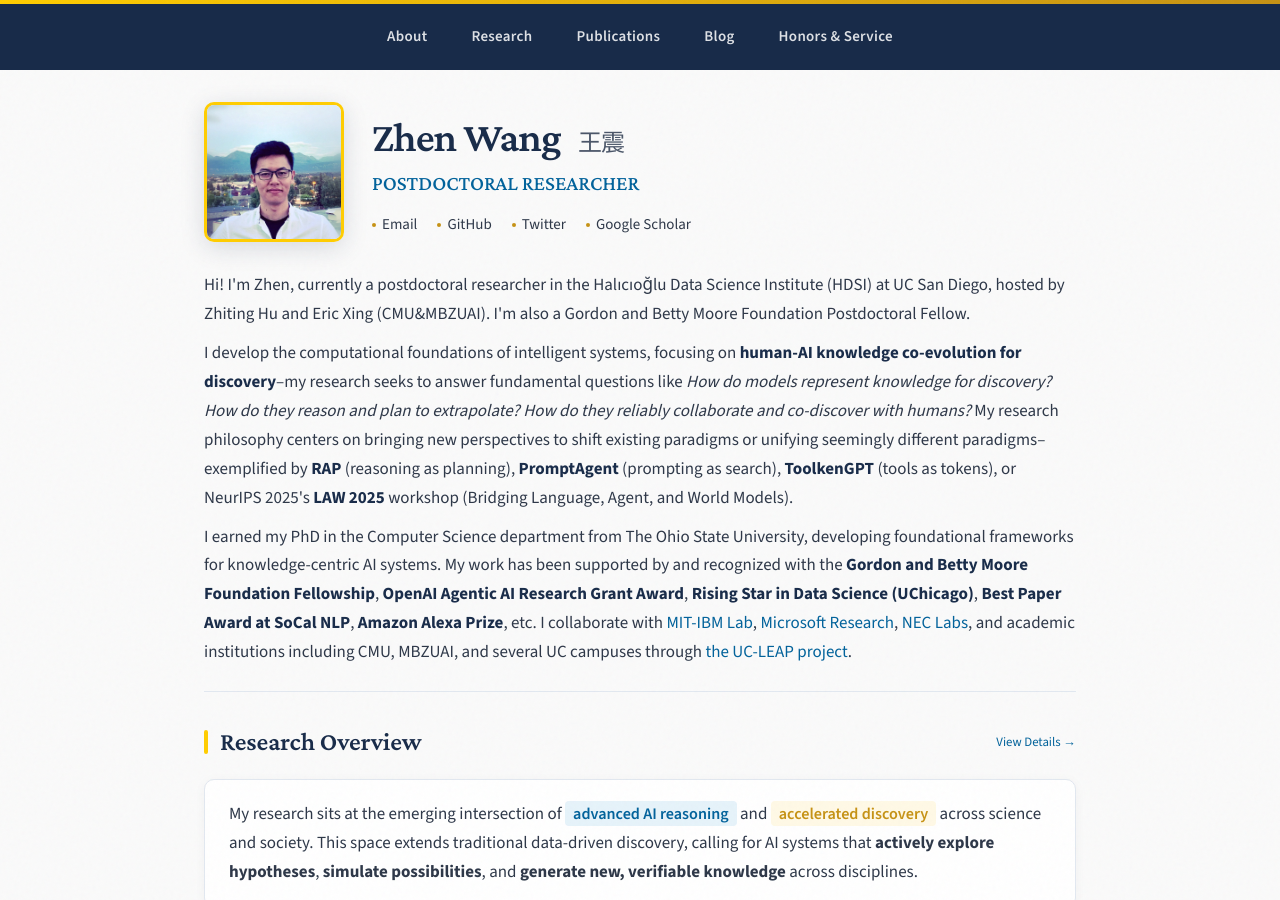
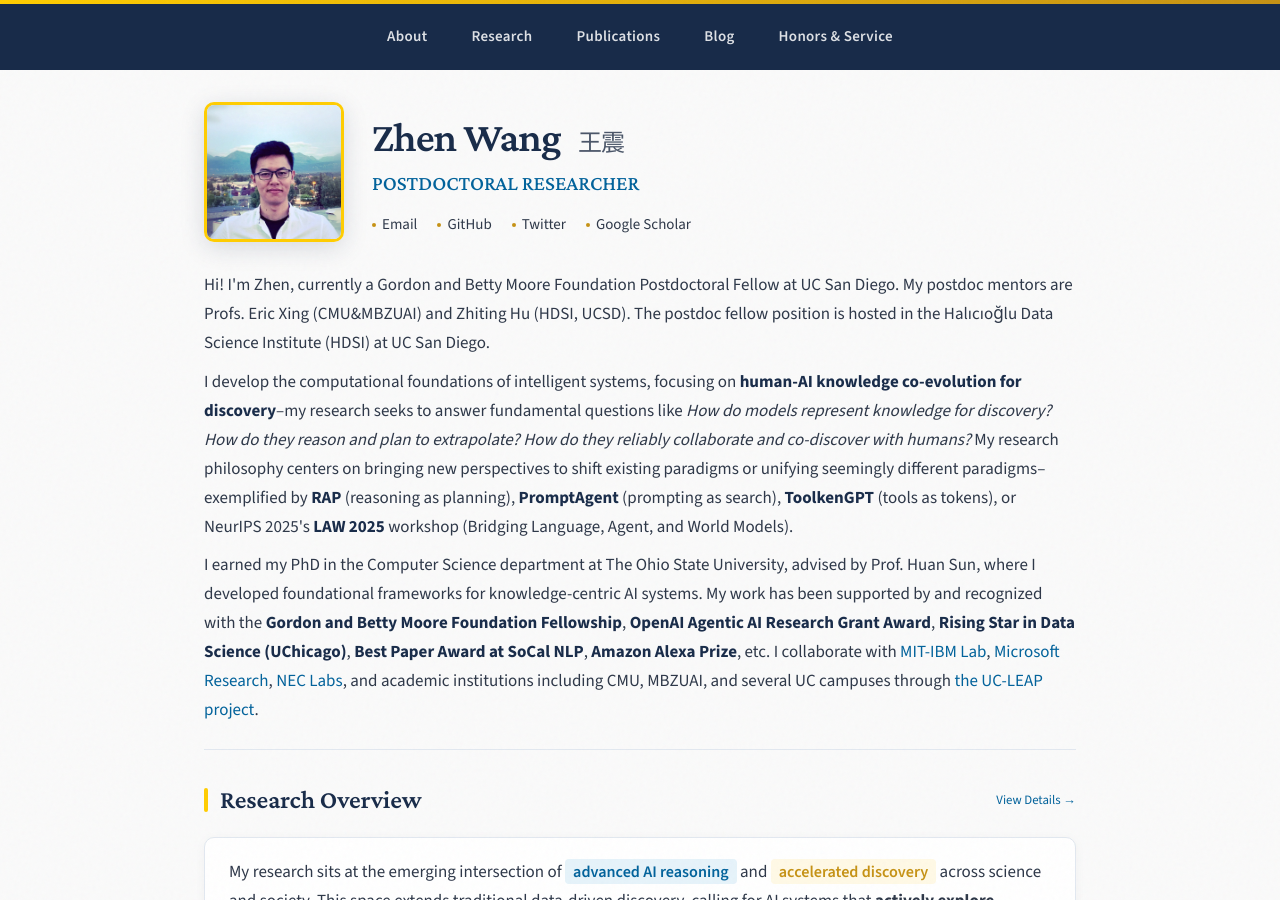
Before and after one commit to zhenwang9102/zhenwang9102.github.io, a Jekyll site: the page built from _posts/2019-06-02-venue.markdown, in a window 1280 px wide and 900 px high. Built offline with Jekyll 4.4.1, drawn with Linux system fonts in a browser that asks for light colours.

Commit message:
Update default.html

```diff
--- a/_layouts/default.html
+++ b/_layouts/default.html
@@ -614,7 +614,8 @@
       <div class="header-bio">
         <p>
           <!-- Hi! I'm Zhen, currently a postdoctoral researcher in the Halıcıoğlu Data Science Institute (HDSI) at UC San Diego and a Gordon and Betty Moore Foundation Postdoctoral Fellow. I also have a collaborative affiliation and co-advising relationship involving the Machine Learning department at CMU and MBZUAI. -->
-          Hi! I'm Zhen, currently a postdoctoral researcher in the Halıcıoğlu Data Science Institute (HDSI) at UC San Diego, hosted by Zhiting Hu and Eric Xing (CMU&MBZUAI). I'm also a Gordon and Betty Moore Foundation Postdoctoral Fellow.
+                    <!-- currently a postdoctoral researcher in the Halıcıoğlu Data Science Institute (HDSI) at UC San Diego, hosted by Zhiting Hu and Eric Xing (CMU&MBZUAI). I'm also a Gordon and Betty Moore Foundation Postdoctoral Fellow. -->
+          Hi! I'm Zhen, currently a Gordon and Betty Moore Foundation Postdoctoral Fellow at UC San Diego. My postdoc mentors are Profs. Eric Xing (CMU&MBZUAI) and Zhiting Hu (HDSI, UCSD). The postdoc fellow position is hosted in the Halıcıoğlu Data Science Institute (HDSI) at UC San Diego.
         </p>
 
         <p>
@@ -622,7 +623,7 @@
         </p>
 
         <p>
-          I earned my PhD in the Computer Science department from The Ohio State University, developing foundational frameworks for knowledge-centric AI systems. My work has been supported by and recognized with the <strong>Gordon and Betty Moore Foundation Fellowship</strong>, <strong>OpenAI Agentic AI Research Grant Award</strong>, <strong>Rising Star in Data Science (UChicago)</strong>, <strong>Best Paper Award at SoCal NLP</strong>, <strong>Amazon Alexa Prize</strong>, etc. I collaborate with <a href="https://mitibmwatsonailab.mit.edu/">MIT-IBM Lab</a>, <a href="https://www.microsoft.com/en-us/research/lab/microsoft-research-redmond/">Microsoft Research</a>, <a href="https://www.nec-labs.com/">NEC Labs</a>, and academic institutions including CMU, MBZUAI, and several UC campuses through <a href="https://uc-leap.github.io/LEAP/people/">the UC-LEAP project</a>.
+          I earned my PhD in the Computer Science department at The Ohio State University, advised by Prof. Huan Sun, where I developed foundational frameworks for knowledge-centric AI systems. My work has been supported by and recognized with the <strong>Gordon and Betty Moore Foundation Fellowship</strong>, <strong>OpenAI Agentic AI Research Grant Award</strong>, <strong>Rising Star in Data Science (UChicago)</strong>, <strong>Best Paper Award at SoCal NLP</strong>, <strong>Amazon Alexa Prize</strong>, etc. I collaborate with <a href="https://mitibmwatsonailab.mit.edu/">MIT-IBM Lab</a>, <a href="https://www.microsoft.com/en-us/research/lab/microsoft-research-redmond/">Microsoft Research</a>, <a href="https://www.nec-labs.com/">NEC Labs</a>, and academic institutions including CMU, MBZUAI, and several UC campuses through <a href="https://uc-leap.github.io/LEAP/people/">the UC-LEAP project</a>.
         </p>
       </div>
     </header>
```
